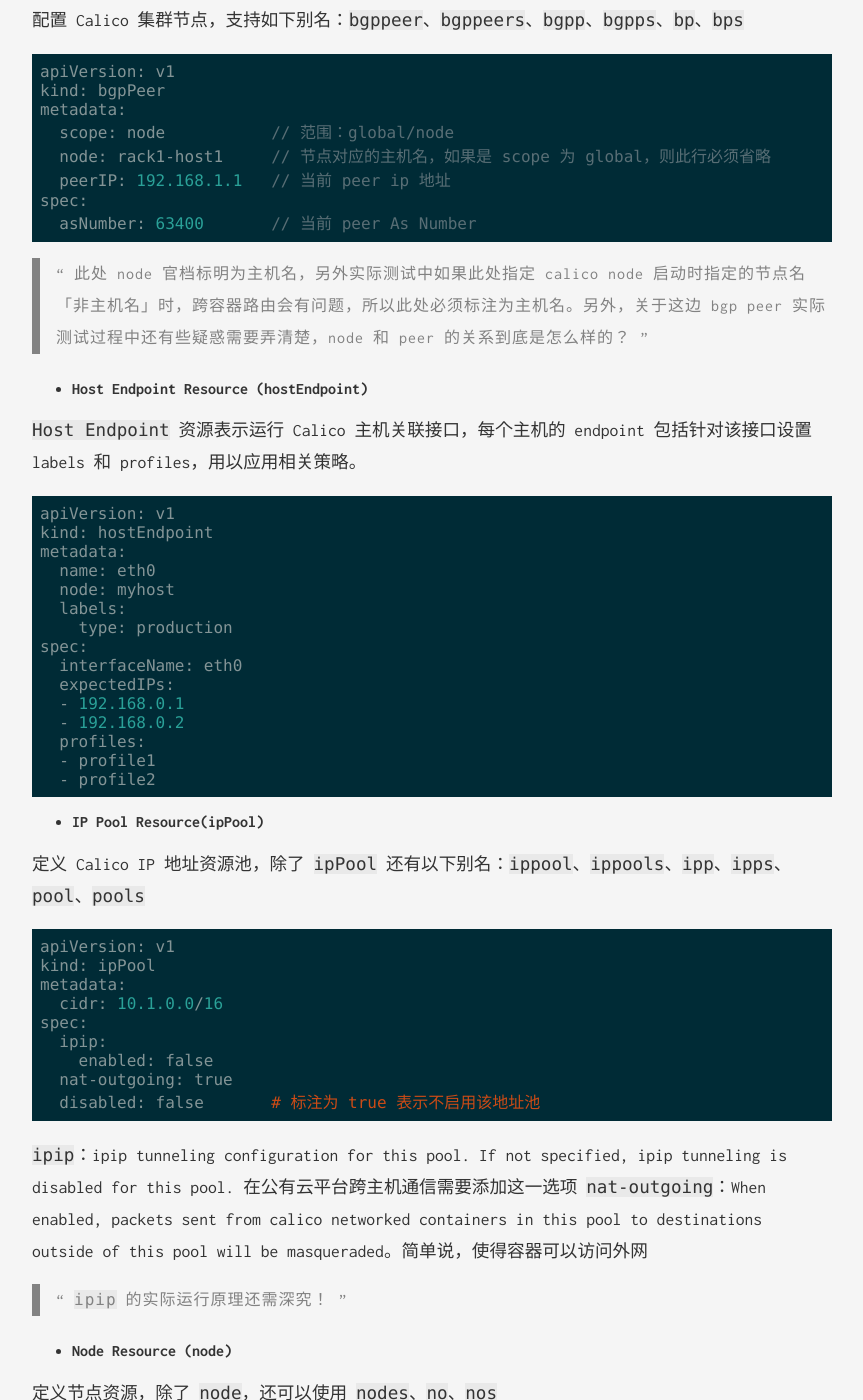
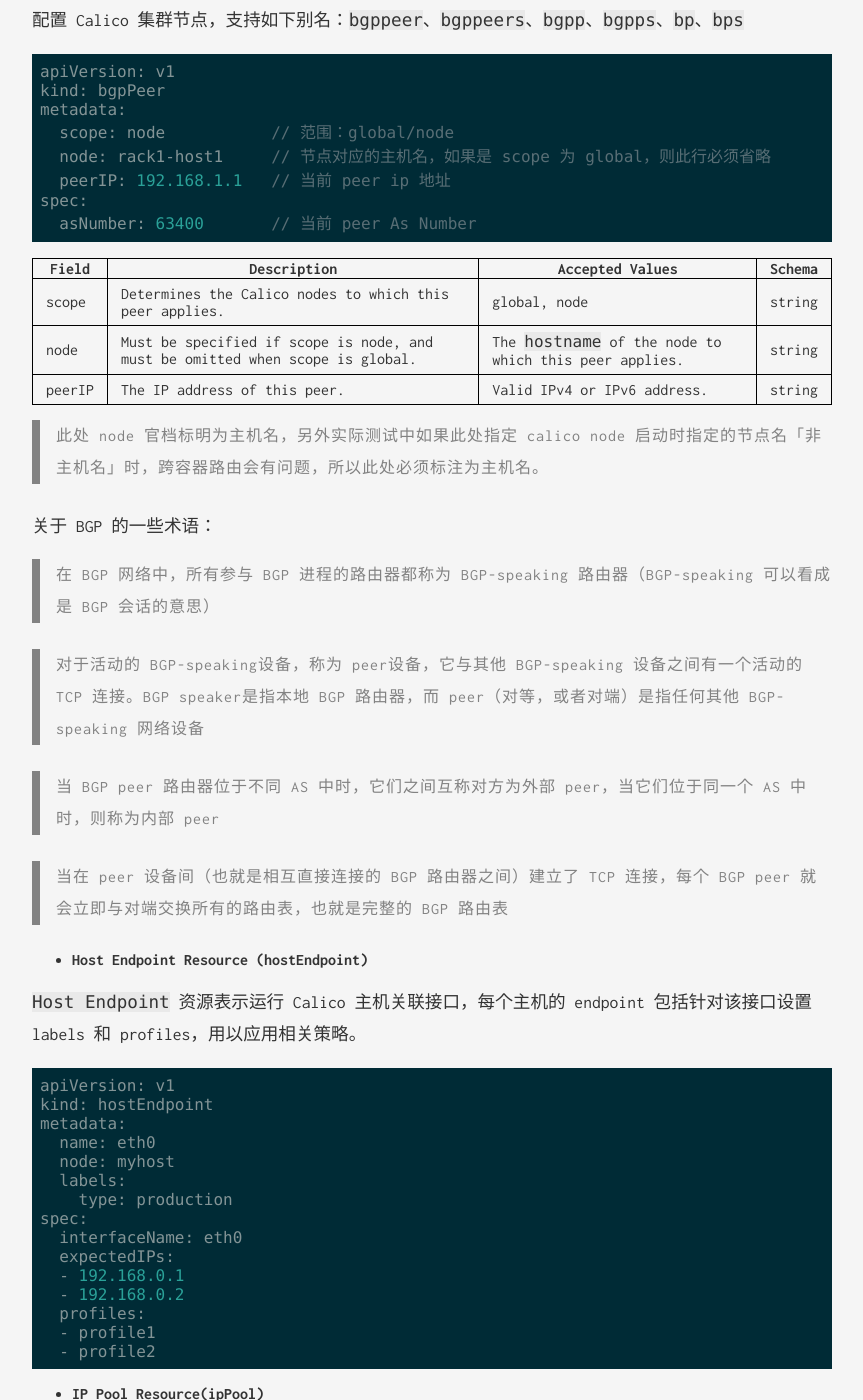
Before and after one commit to opskumu/opskumu.github.io, a Jekyll site: the page built from _posts/2017-02-25-calico.md, in a window 1280 px wide and 1400 px high, scrolled down 8887 px. Shown: the whole window, without its empty margins (208-1071 px from the left). Built offline with Jekyll 4.4.1, drawn with Linux system fonts in a browser that asks for light colours; comment, search, counter and statistics services are not loaded.

Commit message:
update calico post

````diff
--- a/_posts/2017-02-25-calico.md
+++ b/_posts/2017-02-25-calico.md
@@ -453,7 +453,23 @@
   asNumber: 63400       // 当前 peer As Number
 ```
 
-> 此处 node 官档标明为主机名，另外实际测试中如果此处指定 calico node 启动时指定的节点名「非主机名」时，跨容器路由会有问题，所以此处必须标注为主机名。另外，关于这边 bgp peer 实际测试过程中还有些疑惑需要弄清楚，node 和 peer 的关系到底是怎么样的？
+| Field | Description | Accepted Values | Schema |
+| ----- | ----------- | --------------- | ------ |
+| scope	| Determines the Calico nodes to which this peer applies.|global, node 	| string |
+| node 	| Must be specified if scope is node, and must be omitted when scope is global. | The `hostname` of the node to which this peer applies. | string |
+| peerIP | The IP address of this peer. | Valid IPv4 or IPv6 address. | string |
+
+> 此处 node 官档标明为主机名，另外实际测试中如果此处指定 calico node 启动时指定的节点名「非主机名」时，跨容器路由会有问题，所以此处必须标注为主机名。
+
+关于 BGP 的一些术语：
+
+> 在 BGP 网络中，所有参与 BGP 进程的路由器都称为 BGP-speaking 路由器（BGP-speaking 可以看成是 BGP 会话的意思）
+
+> 对于活动的 BGP-speaking设备，称为 peer设备，它与其他 BGP-speaking 设备之间有一个活动的 TCP 连接。BGP speaker是指本地 BGP 路由器，而 peer（对等，或者对端）是指任何其他 BGP-speaking 网络设备
+
+> 当 BGP peer 路由器位于不同 AS 中时，它们之间互称对方为外部 peer，当它们位于同一个 AS 中时，则称为内部 peer
+
+> 当在 peer 设备间（也就是相互直接连接的 BGP 路由器之间）建立了 TCP 连接，每个 BGP peer 就会立即与对端交换所有的路由表，也就是完整的 BGP 路由表
 
 * __Host Endpoint Resource (hostEndpoint)__
 
--- a/_sass/_default.scss
+++ b/_sass/_default.scss
@@ -55,8 +55,8 @@
         font-size: 1em;
         color: $cloudy;
         font-weight: 400;
-        &:before { content: "“ "; }
-        &:after { content: " ”"; }
+        /* &:before { content: "“ "; } */
+        /* &:after { content: " ”"; } */
     }
 }
 
````
Also changed, not shown: assets/vendor/normalize-css/normalize.css.
